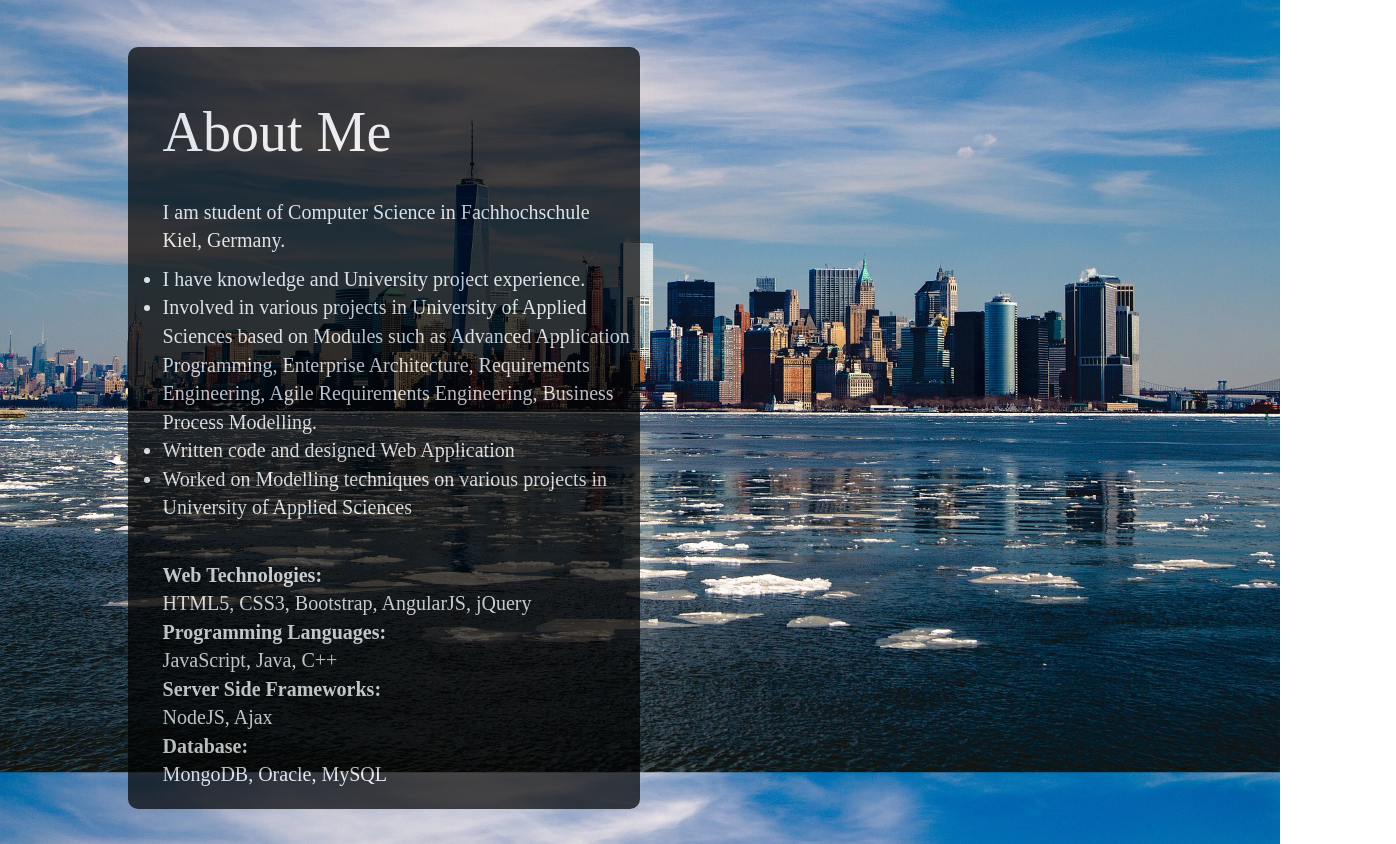
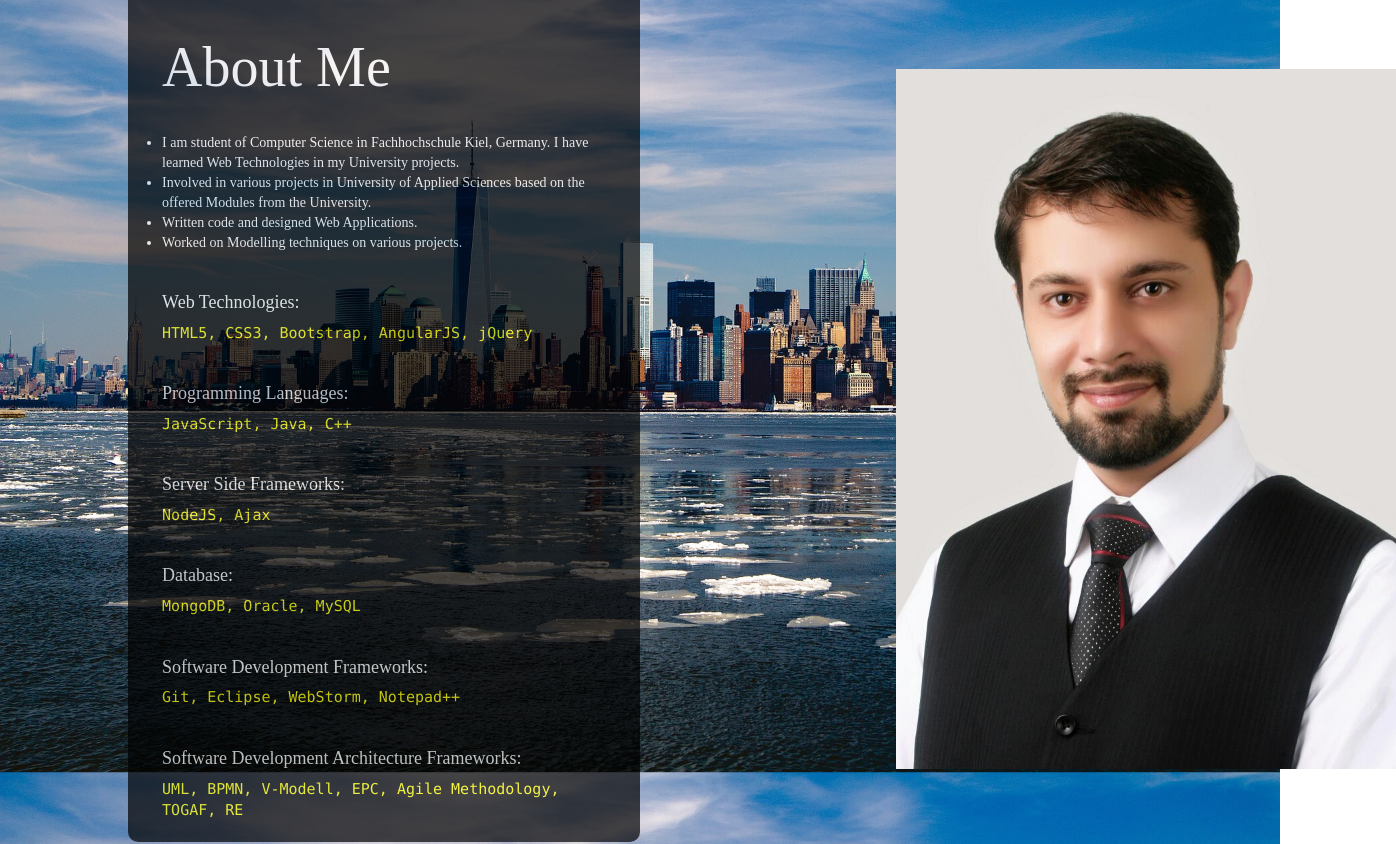
Before and after one commit to HaroonGhawsi/MyPortfolio, a plain HTML site: page index.html in a window 1280 px wide. Shown: the part 1081-1925 px from the top of the page, 1396 px wide, since content can reach past the window. Drawn offline with nearby package versions, Linux system fonts and the light colour scheme.

Commit message:
About Me page modified

```diff
--- a/Styles/main.css
+++ b/Styles/main.css
@@ -22,7 +22,7 @@
     background-size: cover;
     width: 100%;
     height: 1000px;
-	padding-top: 10%;
+	padding-top: 5%;
 	padding-bottom: 20%;
 	padding-left: 10%;
 	padding-right: 50%;
@@ -73,18 +73,32 @@ h2{
 	color: white;
 	padding: 5%;
 }
-p, ul{
-	color: white;
-	font-family: alice;
-	font-size: 20px;
+p{
+	color: yellow;
+	font-family: lucida console;
+	font-size: 15px;
 	padding-left: 5%;
 }
 #about{
 	border: 1px;
 	padding: 10px;
+	padding-right: 20px;
 	background-color: black;
 	border-radius: 10px;
 	filter: alpha(opacity=70%);
 	opacity: 0.7;
 	position: center;
 }
+.h33, ul{
+	font-family: serif;
+	font-size: 1em;
+	color: white;
+	padding-left: 5%;
+	color: cream;
+}
+#imgcont{
+	position: absolute;
+	left: 70%;
+	top: 1150px;
+
+}
--- a/index.html
+++ b/index.html
@@ -42,37 +42,57 @@
 		</div>
 
 </div>
+    <div id="imgcont">
+		<img src="images/myself.jpg" width="500px" height="700px" align="right"></img>
+		</div>
+<div id="pg2">
 
-<div id="pg2">
+
 		<div id="about">
 		<h2>About Me</h2>
 
-			<p>
-				I am student of Computer Science in Fachhochschule Kiel, Germany.
+
 				<ul>
-					<li>I have knowledge and University project experience.</li>
-					<li>Involved in various projects in University of Applied Sciences based on Modules such as Advanced Application Programming, Enterprise Architecture, Requirements Engineering, Agile Requirements Engineering, Business Process Modelling.</li>
-					<li>Written code and designed Web Application</li>
-					<li>Worked on Modelling techniques on various projects in University of Applied Sciences</li>
+					<li>I am student of Computer Science in Fachhochschule Kiel, Germany. I have learned Web Technologies in my University projects.</li>
+					<li>Involved in various projects in University of Applied Sciences based on the offered Modules from the University.</li>
+					<li>Written code and designed Web Applications.</li>
+					<li>Worked on Modelling techniques on various projects.</li>
 				</ul>
-				<p>
-				<br><strong>Web Technologies:</strong></br>
-				HTML5, CSS3, Bootstrap, AngularJS, jQuery
 
-				<br><strong>Programming Languages:</strong></br>
-				JavaScript, Java, C++
+				<br>
+				<div class="h33">
+				<strong><h4>Web Technologies:</h4></strong></div>
+				<p>HTML5, CSS3, Bootstrap, AngularJS, jQuery</p></br>
 
-				<br><strong>Server Side Frameworks:</strong></br>
-				NodeJS, Ajax
+				<div class="h33">
+				<strong><h4>Programming Languages:</h4></strong></div>
+				<p>JavaScript, Java, C++</p>
 
-				<br><strong>Database:</strong></br>
-				MongoDB, Oracle, MySQL
-				</p>
+				<div class="h33">
+				<br><strong><h4>Server Side Frameworks:</h4></strong></div>
+				<p>NodeJS, Ajax</p></br>
+
+				<div class="h33">
+				<strong><h4>Database:</h4></strong></div>
+				<p>MongoDB, Oracle, MySQL</p>
+
+				<div class="h33">
+				<br><strong><h4>Software Development Frameworks:</h4></strong></div>
+				<p>Git, Eclipse, WebStorm, Notepad++</p></br>
+
+				<div class="h33">
+				<strong><h4>Software Development Architecture Frameworks:</h4></strong></div>
+				<p>UML, BPMN, V-Modell, EPC, Agile Methodology, TOGAF, RE</p>
 			</p>
+
+
+
 
 		</div>
 
 </div>
+
+
 <div id="pg3"></div>
 <div id="pg4"></div>
 
```
Also changed, not shown: images/myself.jpg (added).
